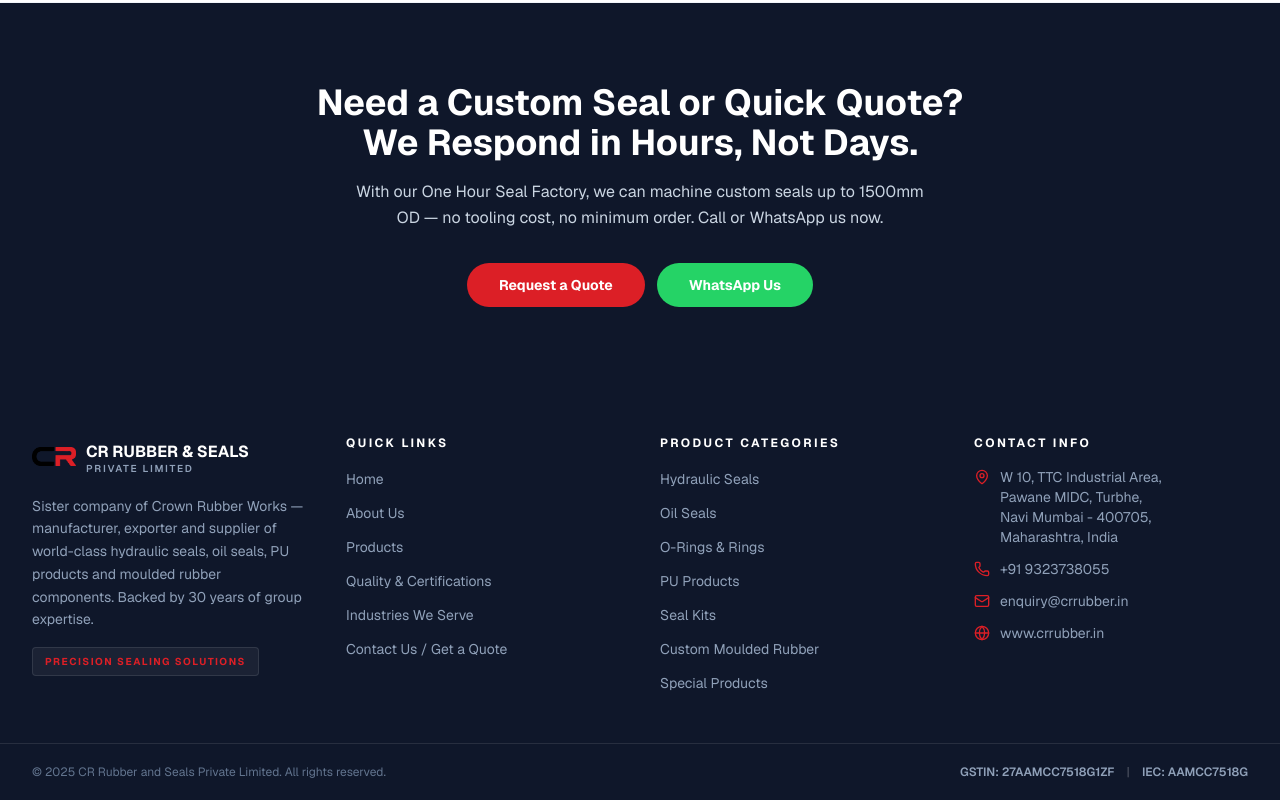
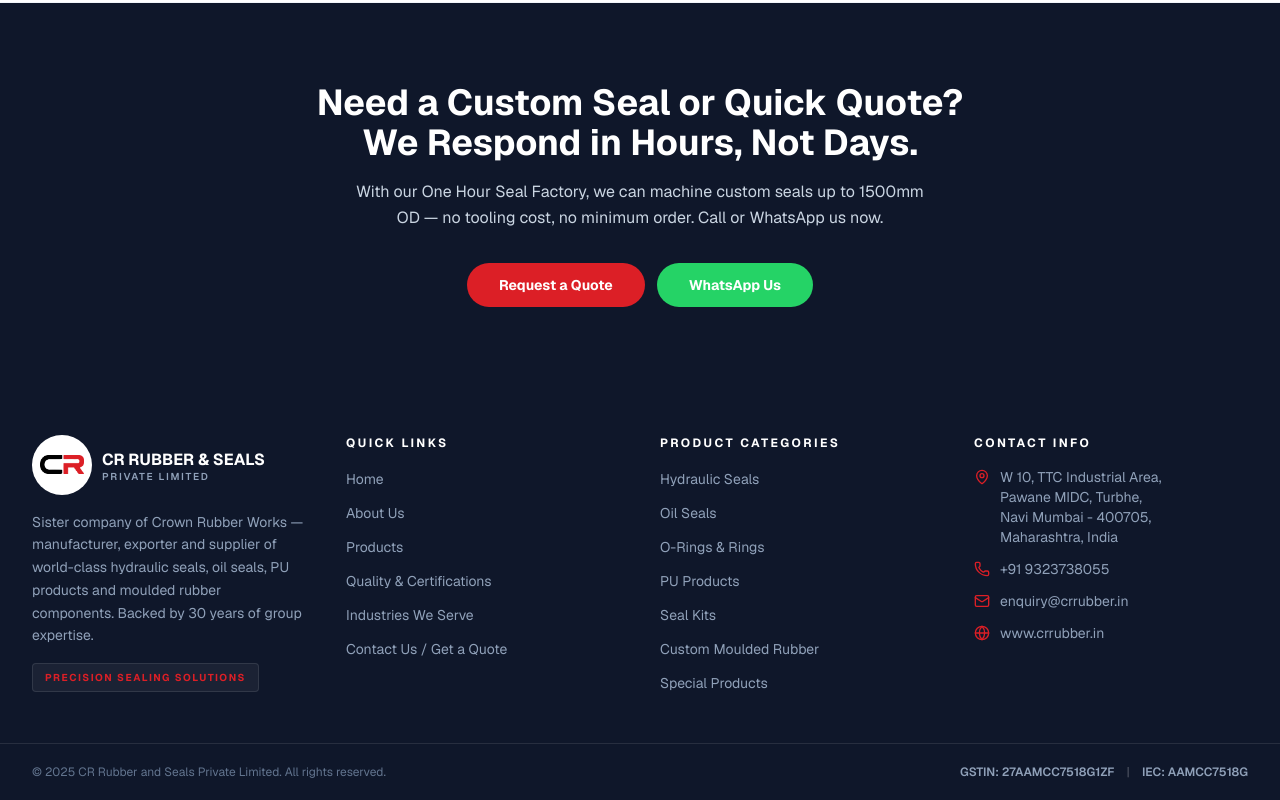
Before and after one commit to AnjulMishra8/CR-Rubber-Seals, a Next.js app: page / in a window 1280 px wide. Shown: the part 4860-5660 px from the top of the page. Built offline with nearby package versions, Linux system fonts and the light colour scheme; no server answers; a web font is replaced by a local one.

Commit message:
feat: update footer logo container styling
Added a div wrapper for the logo image in the footer component.

Co-authored-by: AnjulMishra8 <291975773+AnjulMishra8@users.noreply.github.com>

```diff
--- a/components/cr/footer.tsx
+++ b/components/cr/footer.tsx
@@ -22,6 +22,7 @@ export function Footer() {
         {/* About */}
         <div>
           <div className="flex items-center gap-2.5">
+            <div className="rounded-full bg-white p-2">
               <Image
                 src="/logo.png"
                 alt="CR Rubber and Seals Private Limited"
@@ -29,6 +30,7 @@ export function Footer() {
                 height={44}
                 className="h-11 w-11 object-contain"
               />
+            </div>
             <span className="flex flex-col leading-none">
               <span className="font-[family-name:var(--font-geist-sans)] text-base font-bold text-white">
                 CR RUBBER &amp; SEALS
```
Also changed, not shown: .v0tmp/footer-logo.png (added). Lines whose indentation alone changed are shown as unchanged.
